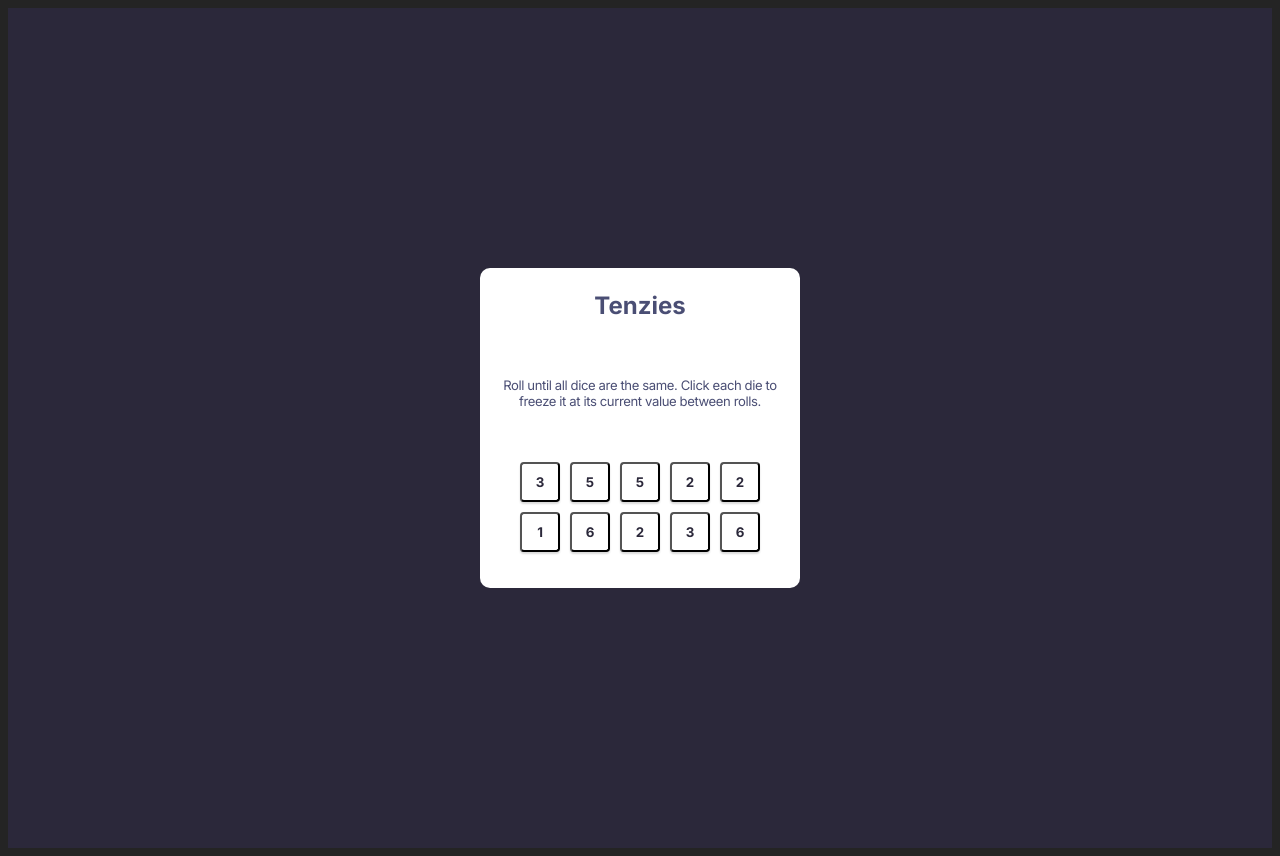
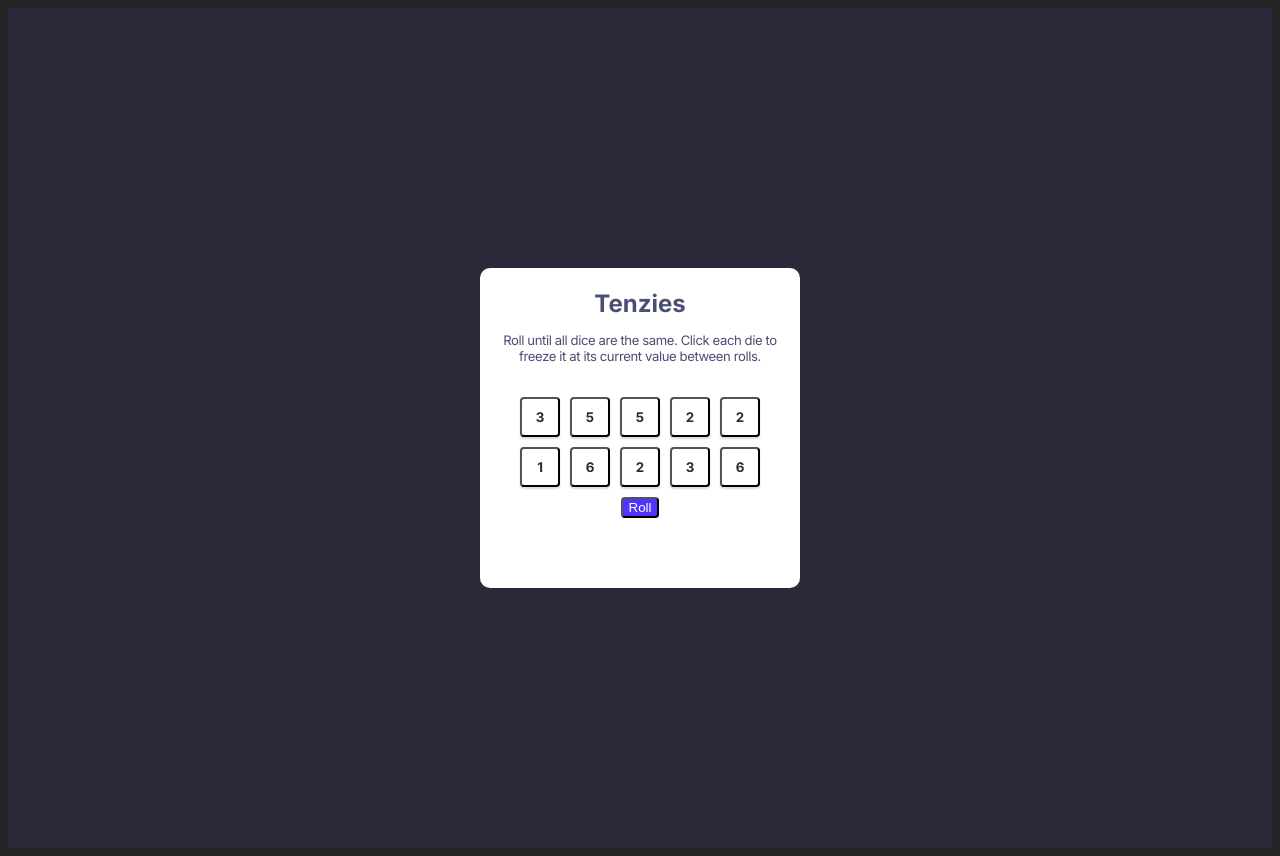
Before and after one commit to JparrTech/tenzies-dice-game, a React (Vite) app: page / in a window 1280 px wide. Built offline with nearby package versions, Linux system fonts and the light colour scheme.

Commit message:
Added dice rolling functionality.

```diff
--- a/src/components/App.jsx
+++ b/src/components/App.jsx
@@ -10,7 +10,7 @@ export default function App() {
     return dieValues
   }
 
-  const [die, setDie] = useState(generateAllNewDice)
+  const [die, setDice] = useState(generateAllNewDice)
 
 
   const dieComponents = die.map(dieVal => (
@@ -26,6 +26,7 @@ export default function App() {
         <div className="all-dice-container">
           {dieComponents}
         </div>
+        <button className= "roll" onClick = {()=> setDice(generateAllNewDice)}> Roll </button>
       </main>
     </>
   )
--- a/src/index.css
+++ b/src/index.css
@@ -48,7 +48,11 @@ main {
   grid-template-columns: repeat(5, 1fr); /* Creates 5 equal columns */
   grid-template-rows: repeat(2, 1fr);
   gap: 10px;
-  padding: 20px;
+  padding: 10px;
+}
+.all-dice-container button:hover{
+  background-color: #59E391;
+  border-radius: 6px;
 }
 .all-dice-container button {
   box-shadow: 0px 2px 2px 0px rgba(0, 0, 0, 0.15);
@@ -67,8 +71,10 @@ main {
 }
 
 
-h1.game-title {
+h2.game-title {
   display: flex;
+  padding-bottom: 0;
+  margin-bottom: 0;
   width: 197.12px;
   height: 31.36px;
   justify-content: center;
@@ -84,5 +90,17 @@ p.game-description {
   font-weight: 400;
   line-height: normal;
   letter-spacing: -0.393px;
-  padding: 20px;
+  padding: 10px;
+  padding-top: 0;
 }
+button.roll{
+  background-color: #5035FF;
+  border-radius: 3.813px ;
+  color: #ffffff;
+  display: flex;
+  justify-content: center;
+}
+button.roll:hover{
+  background-color: #3621c2;
+
+}
```
